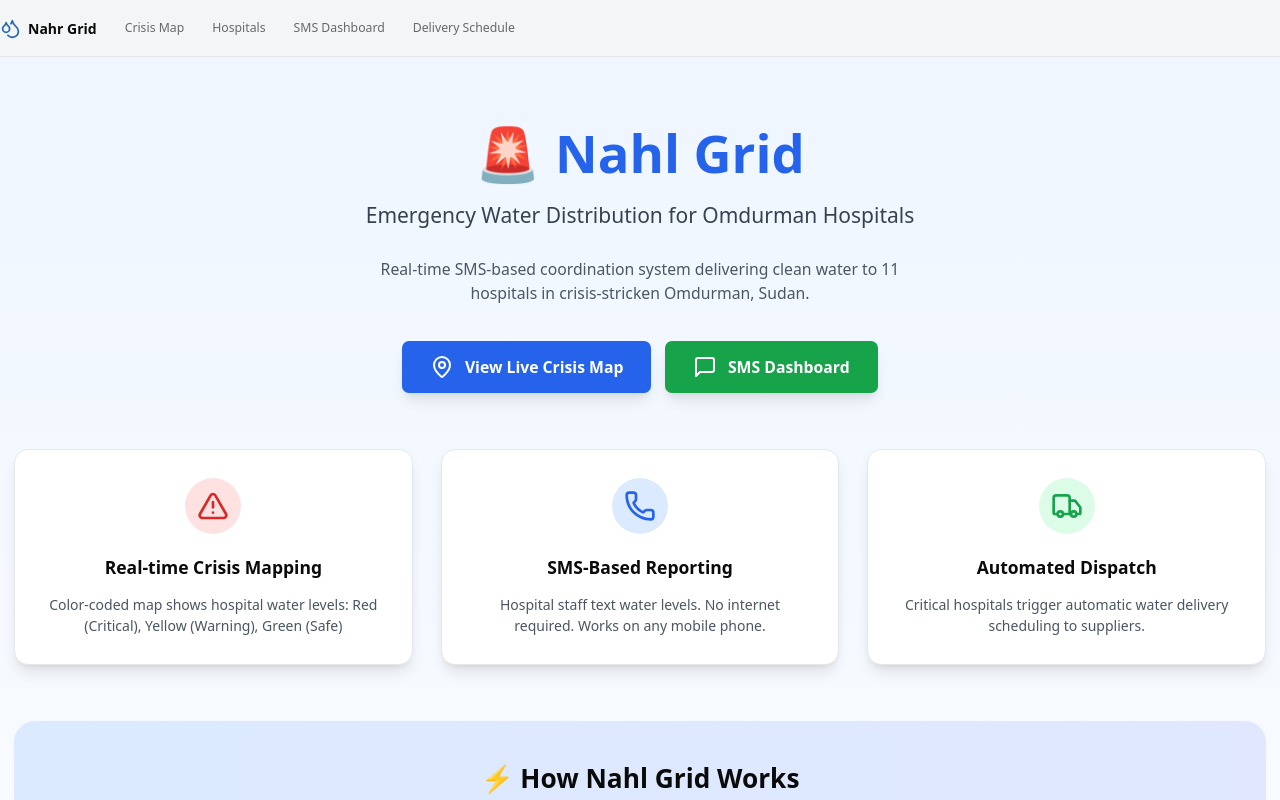
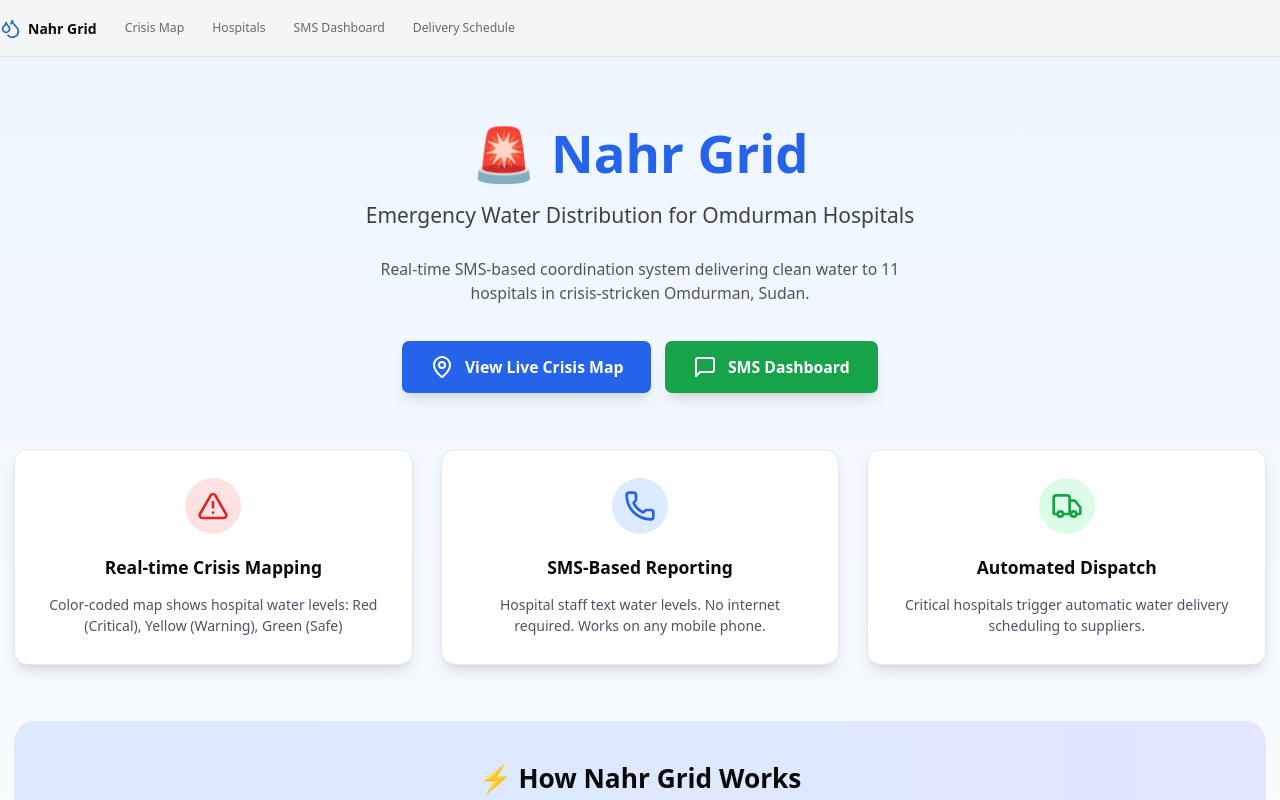
Before and after one commit to dialzay/nahr-sms, a Next.js app: page / in a window 1280 px wide. Shown: the top 800 px of the page. Built offline with nearby package versions, Linux system fonts and the light colour scheme.

Commit message:
Update page.tsx

```diff
--- a/src/app/page.tsx
+++ b/src/app/page.tsx
@@ -9,7 +9,7 @@ export default function Home() {
       <div className="container mx-auto px-4 py-12 md:py-20">
         <div className="text-center max-w-4xl mx-auto">
           <h1 className="text-4xl md:text-6xl font-bold text-gray-900 mb-6">
-            🚨 <span className="text-blue-600">Nahl Grid</span>
+            🚨 <span className="text-blue-600">Nahr Grid</span>
           </h1>
           <p className="text-xl md:text-2xl text-gray-700 mb-8">
             Emergency Water Distribution for Omdurman Hospitals
@@ -72,7 +72,7 @@ export default function Home() {
 
         {/* How It Works */}
         <div className="bg-gradient-to-r from-blue-100 to-indigo-100 rounded-3xl p-8 md:p-12 mb-16">
-          <h2 className="text-3xl font-bold text-center mb-10">⚡ How Nahl Grid Works</h2>
+          <h2 className="text-3xl font-bold text-center mb-10">⚡ How Nahr Grid Works</h2>
           <div className="grid grid-cols-1 md:grid-cols-4 gap-8">
             <div className="text-center">
               <div className="text-4xl mb-4">1️⃣</div>
```
